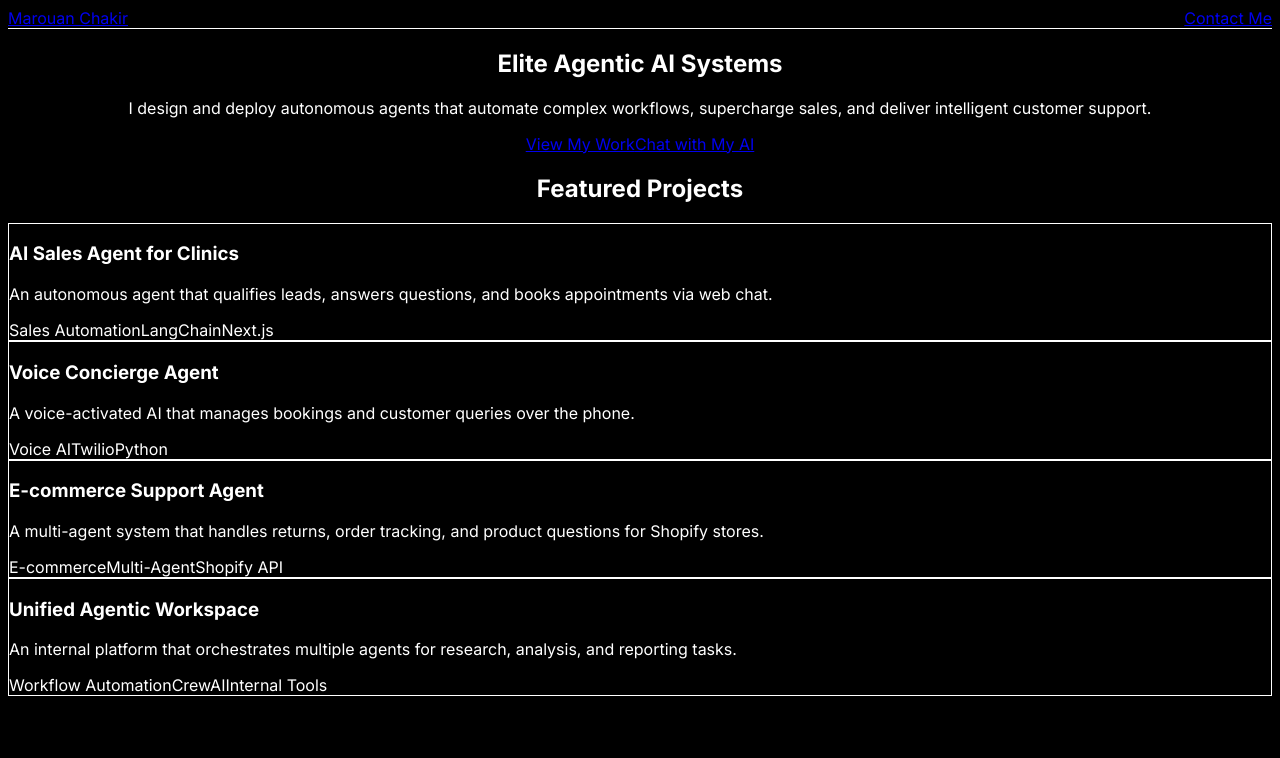
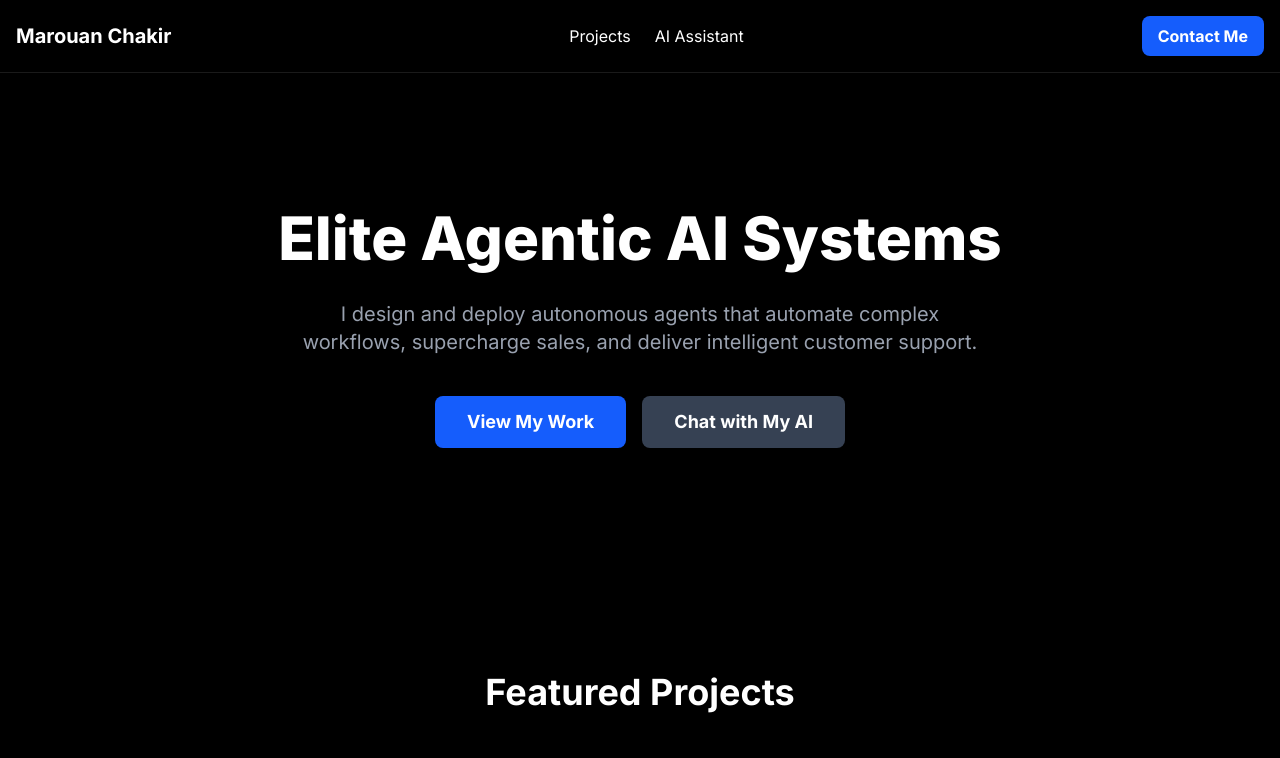
Before and after one commit to mimox-prog/unstoppable-portfolio, a Next.js app: page / in a window 1280 px wide. Shown: the top 758 px of the page. Built offline with nearby package versions, Linux system fonts and the light colour scheme.

Commit message:
fix(css): Restore correct modern Tailwind import statement

```diff
--- a/src/app/globals.css
+++ b/src/app/globals.css
@@ -1,4 +1,6 @@
 /* src/app/globals.css */
+/* src/app/globals.css */
+@import "tailwindcss";
 @tailwind base;
 @tailwind components;
 @tailwind utilities;
```
